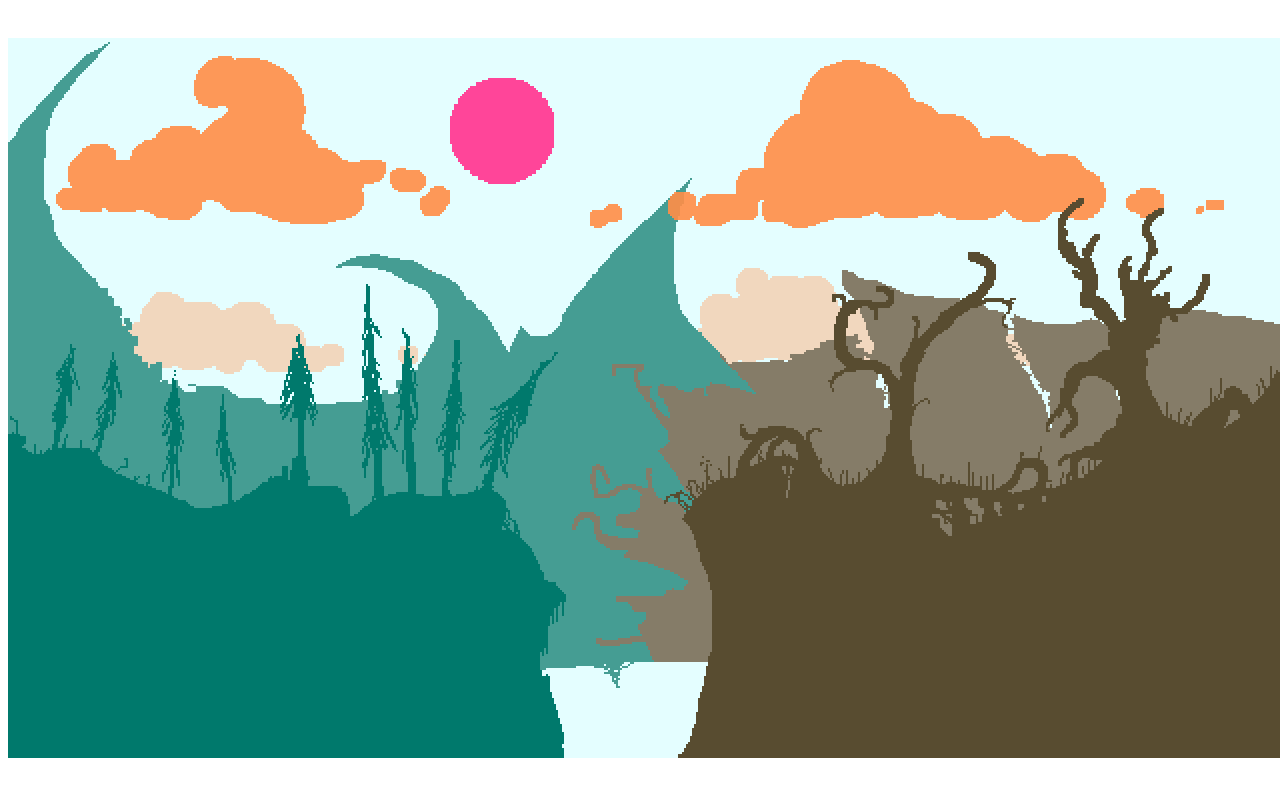
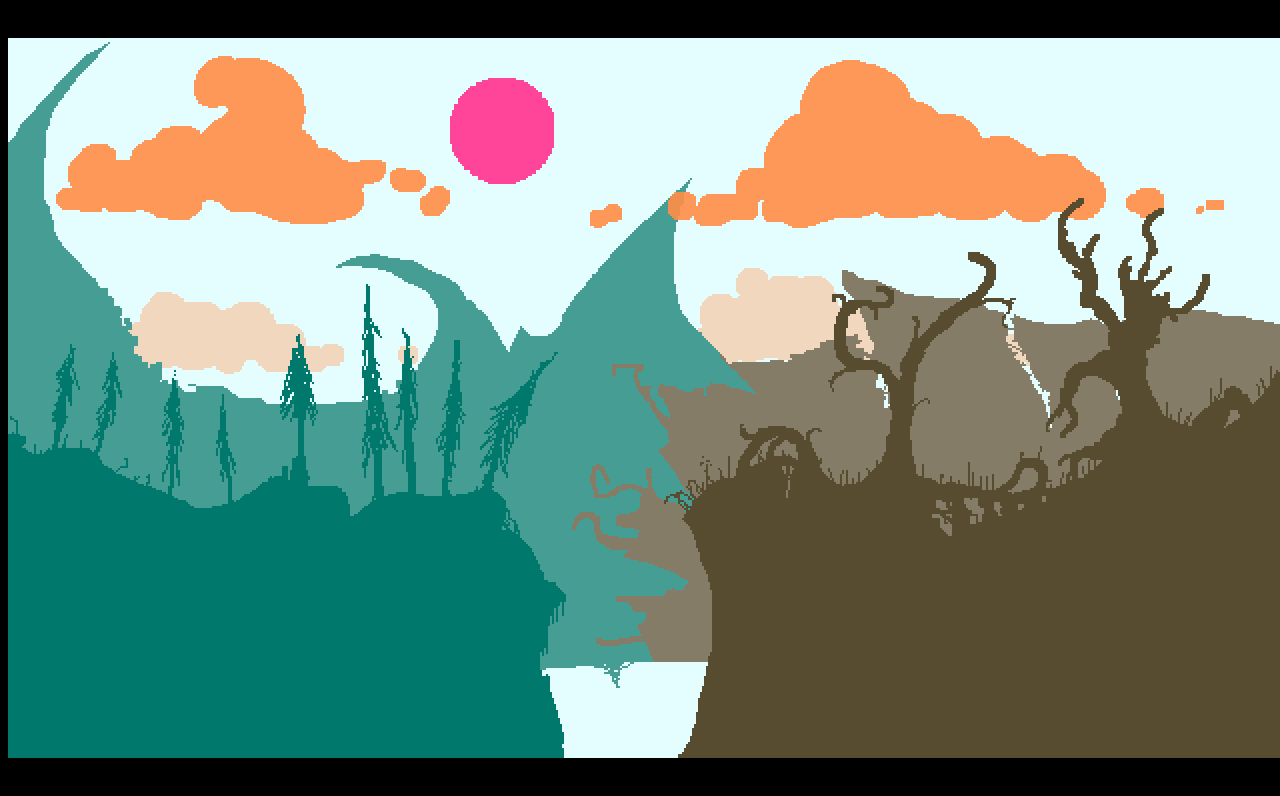
Before and after one commit to caolan/gamejam, a website: page www/index.html in a window 1280 px wide. Drawn offline with Linux system fonts and the light colour scheme.

Commit message:
set page bg to black

```diff
--- a/www/game.js
+++ b/www/game.js
@@ -64,7 +64,7 @@ document.onkeypress = function (ev) {
 };
 
 
-var canvas = document.getElementById('c');
+var canvas = document.getElementById('game');
 var ctx = canvas.getContext('2d');
 ctx.imageSmoothingEnabled = false;
 
--- a/www/index.html
+++ b/www/index.html
@@ -1,31 +1,23 @@
-<!--
-<h1>Commands</h1>
-<ul>
-  <li>
-    Spellcasting
-    <ul>
-      <li>Penguin</li>
-      <li>Fireball</li>
-      <li>Burrito</li>
-      <li>Beer</li>
-    </ul>
-  </li>
-  <li>
-    Summoning
-  </li>
-  <li>
-    Dismiss
-  </li>
-</ul>
-
-<p>Press SPACEBAR to stop listening to the command</p>
--->
-
+<html>
+  <head>
+    <title>GameJam</title>
+    <style>
+      body {
+        background-color: black;
+        padding-top: 30px;
+      }
+      #game {
+        background: #dafeff;
+      }
+    </style>
+  </head>
+  <body>
     <center>
-  <canvas style="background-color: #dafeff; margin-top: 30px;" width="1280" height="720" id="c"></canvas>
+      <canvas width="1280" height="720" id="game"></canvas>
     </center>
-
     <script src="fuzzyset.js"></script>
     <script src="speech.js"></script>
     <script src="async.js"></script>
     <script src="game.js"></script>
+  </body>
+</html>
```
Lines whose indentation alone changed are shown as unchanged.
